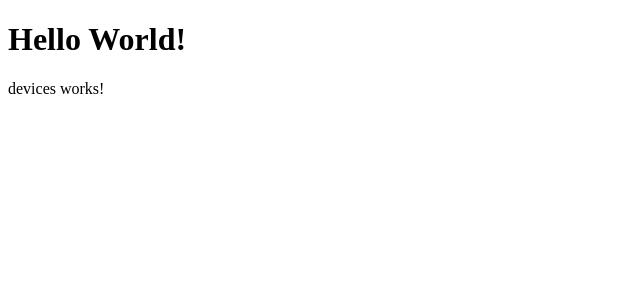
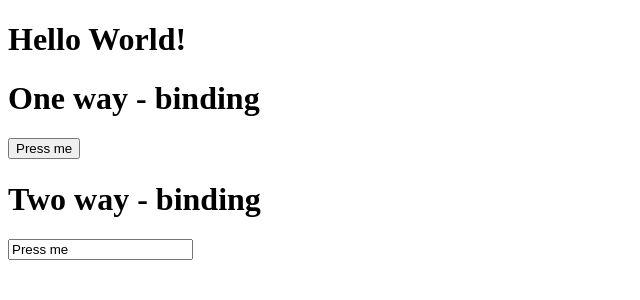
Before and after one commit to MtinDuarte/crossplatform-apps-design, an Angular app in the folder app/: page / in a window 1280 px wide. Shown: the top 300 px of the page, without its empty margins (0-640 px from the left). Built offline with nearby package versions, Linux system fonts and the light colour scheme.

Commit message:
Componentes: Bindings 1 y 2 vías.

```diff
--- a/app/src/app/app.component.html
+++ b/app/src/app/app.component.html
@@ -13,9 +13,6 @@ Cada una de estas instancias/objetos de la clase app-devices.
 Por eso por ejemplo uno dispositivo podría ser un ventilado, TV,
 una cocina etc... -->
 <app-devices></app-devices>
-
-
-
 <!-- * * * * * * * * * * * * * * * * * * * * * * * * * * * * * * * * -->
 <!-- * * * * * * * * * * * The content above * * * * * * * * * * * * -->
 <!-- * * * * * * * * * * is only a placeholder * * * * * * * * * * * -->
--- a/app/src/app/devices/devices.html
+++ b/app/src/app/devices/devices.html
@@ -1 +1,38 @@
-<p>devices works!</p>
+<!--
+- "Vincular propiedades"
+Ejemplo de botón con binding a "buttonState"
+De esta manera no hace falta cambiar nada del HTML,
+simplemente desde el controlador es posible manejar
+el comportamiento de este botón.
+
+[One - way - bindings ]
+
+    Binding property to a variable:
+        [property]="<variable-name"
+
+    Binding events:
+        (event)="<method-name()"
+
+    Binding Text - "Interpolation":
+        <instance>{{Insert-text-here}}<\instance>
+
+[Two - way - bindings]
+
+
+-->
+<h1> One way - binding </h1>
+<button [disabled]="buttonState" (click)="changeButtonState()">{{buttonText}}</button>
+
+<h1> Two way - binding </h1>
+
+<!--
+Two way - binding
+    Este binding necesita importar un módulo que es de formulario.
+    El intput adopta el texto que posee button text, pero en el caso
+    de que cambie el texto del botón por medio del controlador, también
+    cambiará el del input (1 vía)
+    Y en caso de borrar el text desde el html, también se borra el del botón,
+    (+1 vía)
+    = (2 vías)
+-->
+<input type="text" [(ngModel)]="buttonText">
--- a/app/src/app/devices/devices.ts
+++ b/app/src/app/devices/devices.ts
@@ -1,12 +1,25 @@
 import { Component } from '@angular/core';
+import { FormsModule } from '@angular/forms';
 
 @Component({
   selector: 'app-devices',
   standalone : true,            // Este componente puede funcionar por si solo sin un "módulo"
-  imports: [],
+  imports: [FormsModule],
   templateUrl: './devices.html',
   styleUrl: './devices.css'
 })
 export class Devices {
 
+  buttonState: boolean;
+  buttonText : string;
+  constructor()
+  {
+    this.buttonState = false;
+    this.buttonText = "Press me";
+  }
+
+  changeButtonState()
+  {
+    this.buttonState = !this.buttonState;
+  }
 }
```
